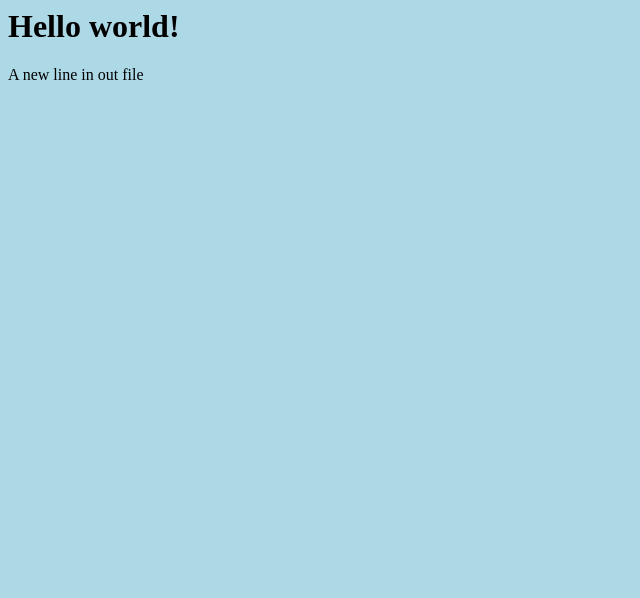
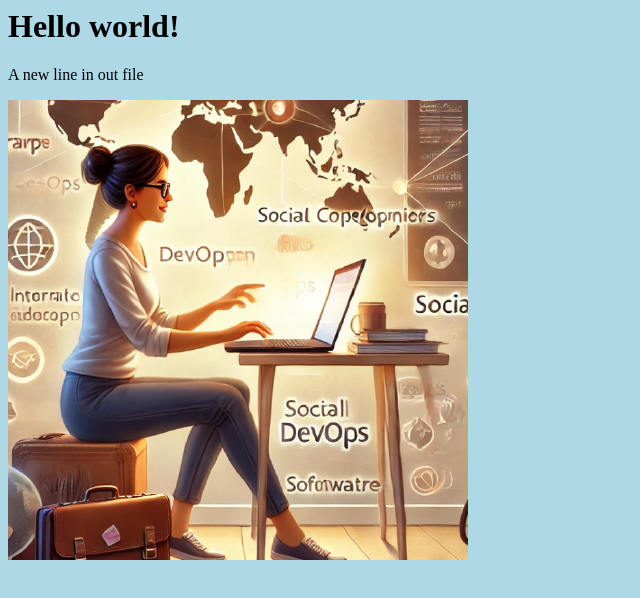
Before and after one commit to cdev2025/hello-world, a plain HTML site: page index.html in a window 1280 px wide. Shown: the whole page, without its empty margins (0-640 px from the left). Drawn offline with Linux system fonts and the light colour scheme.

Commit message:
Added image to Hello World

```diff
--- a/index.html
+++ b/index.html
@@ -7,6 +7,7 @@
 <body>
 <h1>Hello world!</h1>
 <p>A new line in out file</p>
+<div><img src="img_hello_world.png" alt="Hello Wold" ></div>
 </body>
 
 </html>
```
Also changed, not shown: img_hello_world.png (added), 6 other files.
